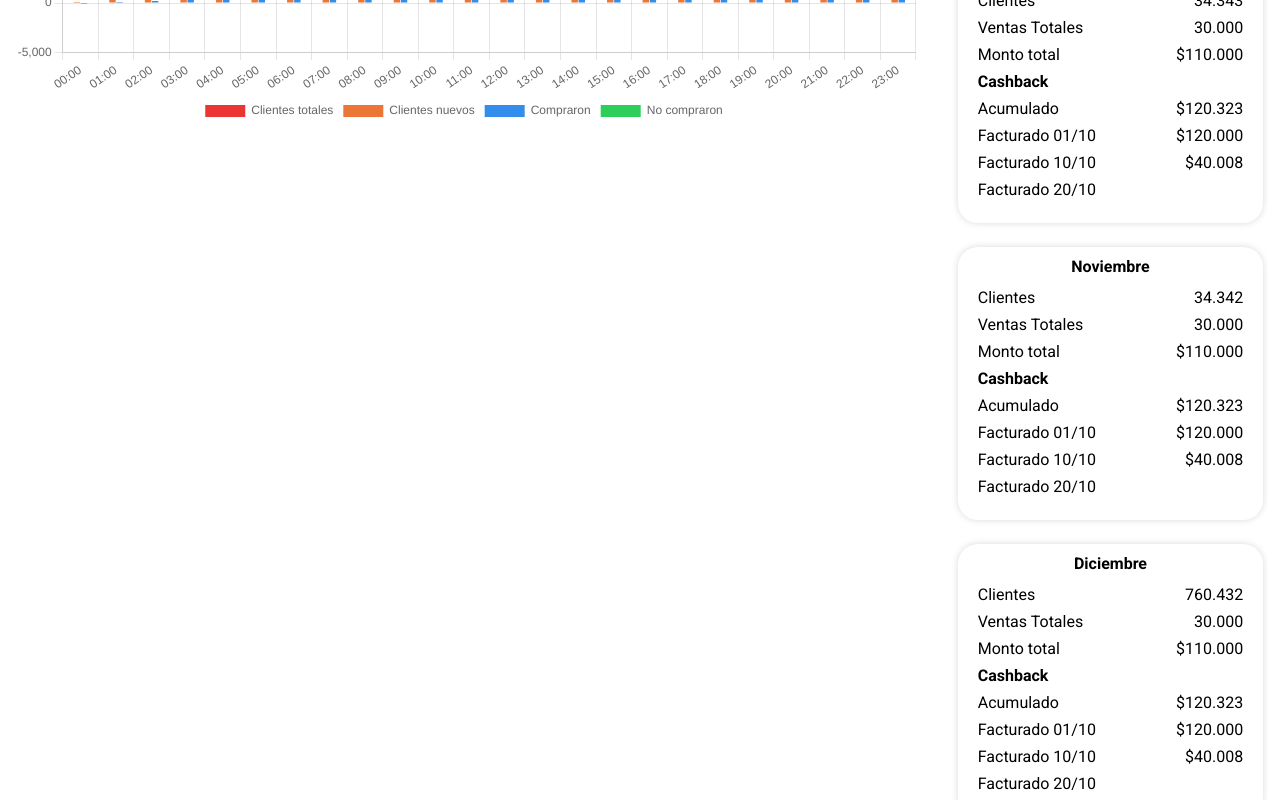
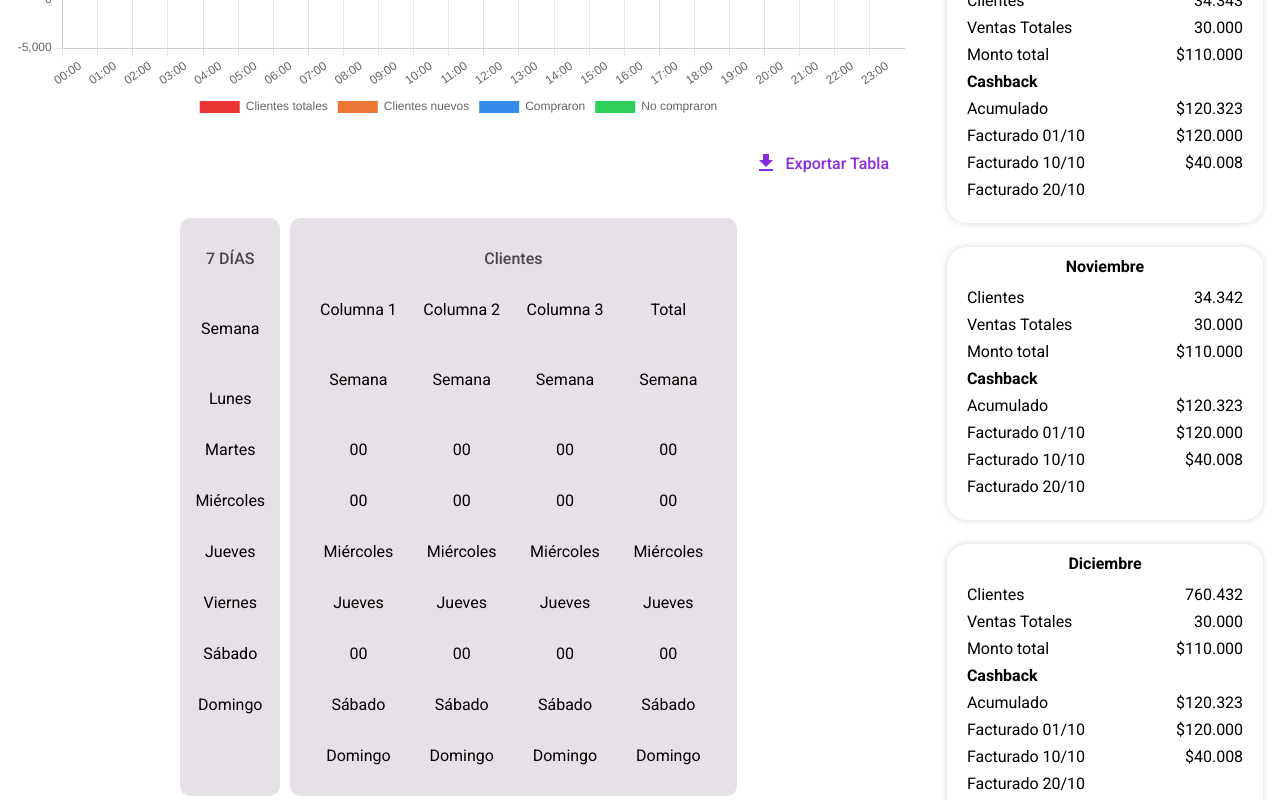
Before and after one commit to EveraldoGCH/puntos-point-challenge, a Next.js app: page /dashboard in a window 1280 px wide. Shown: the part 560-1360 px from the top of the page. Built offline with nearby package versions, Linux system fonts and the light colour scheme.

Commit message:
tabla del fondo solo front sin logica

```diff
--- a/components/ChartsDashBoard/ChartsDashBoard.module.css
+++ b/components/ChartsDashBoard/ChartsDashBoard.module.css
@@ -1,9 +1,26 @@
-.ChartsContainer{
+.ChartsContainer {
     width: 72%;
-    margin-right: 25px;;
+    margin-right: 25px;
 }
 
-.Chart{
+.Chart {
     width: 100%;
-    height: 50%;
+    margin-bottom: 15px;
 }
+
+.ExportCont {
+    width: 100%;
+    height: 50px;
+    display: flex;
+    justify-content: flex-end;
+    margin-bottom: 30px;
+}
+
+.Export {
+    display: flex;
+    align-items: center;
+    gap: 8px;
+    color: blueviolet;
+    font-weight: 500;
+    padding: 10px 16px 10px 12px;
+}
--- a/components/ChartsDashBoard/ChartsDashBoard.tsx
+++ b/components/ChartsDashBoard/ChartsDashBoard.tsx
@@ -1,7 +1,8 @@
 import styles from "./ChartsDashBoard.module.css"
-import { FiltrosChart } from "../"
+import { FiltrosChart, Tabla } from "../"
 import BarChart from "../BarChart/BarChart";
 import { useAppSelector, useAppDispatch } from "../../redux/hooks";
+import DownloadIcon from '@mui/icons-material/Download';
 
 
 const ChartsDashBoard: React.FC = () => {
@@ -14,8 +15,15 @@ const ChartsDashBoard: React.FC = () => {
         <article className={styles.ChartsContainer}>
             <FiltrosChart />
             <div className={styles.Chart}>
-                {grafico?<BarChart />:"PULSO"}
+                {grafico ? <BarChart /> : "PULSO"}
             </div>
+            <section className={styles.ExportCont}>
+                <div className={styles.Export}>
+                    <DownloadIcon />
+                    <p>Exportar Tabla</p>
+                </div>
+            </section>
+            <Tabla/>
         </article>
     );
 }
--- /dev/null
+++ b/components/Tabla/Tabla.module.css
@@ -0,0 +1,46 @@
+.Grid {
+    width: 100%;
+    display: flex;
+    justify-content: center;
+    gap:10px;
+}
+
+.Column1 {
+    display: flex;
+    max-width: 120px;
+    padding: 15px;
+    flex-direction: column;
+    align-items: center;
+    align-self: stretch;
+    border-radius: 10px;
+    background: #E6E1E6;
+}
+
+.Column2Cont {
+    display: flex;
+    flex-direction: column;
+    padding: 15px;
+    align-items: center;
+    border-radius: 10px;
+    background: #E6E1E6;
+    width: 50%;
+}
+
+.Column{
+    width: 24%;
+    height: 100%;
+    display: flex;
+    flex-direction: column;
+    align-items: center;
+}
+
+.TitleColumn{
+    font-weight: 500;
+    color:#48454E;
+}
+
+.ColumnContent{
+    width: 100%;
+    display: flex;
+    justify-content: space-evenly;
+}
--- /dev/null
+++ b/components/Tabla/Tabla.tsx
@@ -0,0 +1,87 @@
+import styles from "./Tabla.module.css"
+import { useAppSelector, useAppDispatch } from "../../redux/hooks";
+
+
+const Tabla: React.FC = () => {
+    const { graficoPulso } = useAppSelector(state => state.filtros)
+    const { grafico, pulso } = graficoPulso
+    const dispatch = useAppDispatch();
+
+
+    return (
+        <div className={styles.Grid}>
+            <section className={styles.Column1}>
+                <p className={styles.TitleColumn}>7 DÍAS</p>
+                <br />
+                <p>Semana</p>
+                <br />
+                <p>Lunes</p>
+                <p>Martes</p>
+                <p>Miércoles</p>
+                <p>Jueves</p>
+                <p>Viernes</p>
+                <p>Sábado</p>
+                <p>Domingo</p>
+            </section>
+            <section className={styles.Column2Cont}>
+                <p className={styles.TitleColumn}>Clientes</p>
+                <div className={styles.ColumnContent}>
+                    <div className={styles.Column}>
+                        <p>Columna 1</p>
+                        <br />
+                        <p>Semana</p>
+                        <br />
+                        <p>00</p>
+                        <p>00</p>
+                        <p>Miércoles</p>
+                        <p>Jueves</p>
+                        <p>00</p>
+                        <p>Sábado</p>
+                        <p>Domingo</p>
+                    </div>
+                    <div className={styles.Column}>
+                        <p>Columna 2</p>
+                        <br />
+                        <p>Semana</p>
+                        <br />
+                        <p>00</p>
+                        <p>00</p>
+                        <p>Miércoles</p>
+                        <p>Jueves</p>
+                        <p>00</p>
+                        <p>Sábado</p>
+                        <p>Domingo</p>
+                    </div>
+                    <div className={styles.Column}>
+                        <p>Columna 3</p>
+                        <br />
+                        <p>Semana</p>
+                        <br />
+                        <p>00</p>
+                        <p>00</p>
+                        <p>Miércoles</p>
+                        <p>Jueves</p>
+                        <p>00</p>
+                        <p>Sábado</p>
+                        <p>Domingo</p>
+                    </div>
+                    <div className={styles.Column}>
+                        <p>Total</p>
+                        <br />
+                        <p>Semana</p>
+                        <br />
+                        <p>00</p>
+                        <p>00</p>
+                        <p>Miércoles</p>
+                        <p>Jueves</p>
+                        <p>00</p>
+                        <p>Sábado</p>
+                        <p>Domingo</p>
+                    </div>
+                </div>
+            </section>
+        </div>
+    );
+}
+
+export default Tabla;
--- a/components/index.ts
+++ b/components/index.ts
@@ -5,3 +5,4 @@ export { default as ButtonSlider } from './ButtonSlider/ButtonSlider';
 export { default as Header } from './Header/Header';
 export { default as CardsDashBoard } from './CardsDashBoard/CardsDashBoard';
 export { default as FiltrosChart } from './FiltrosCharts/FiltrosCharts';
+export { default as Tabla} from './Tabla/Tabla';
```
